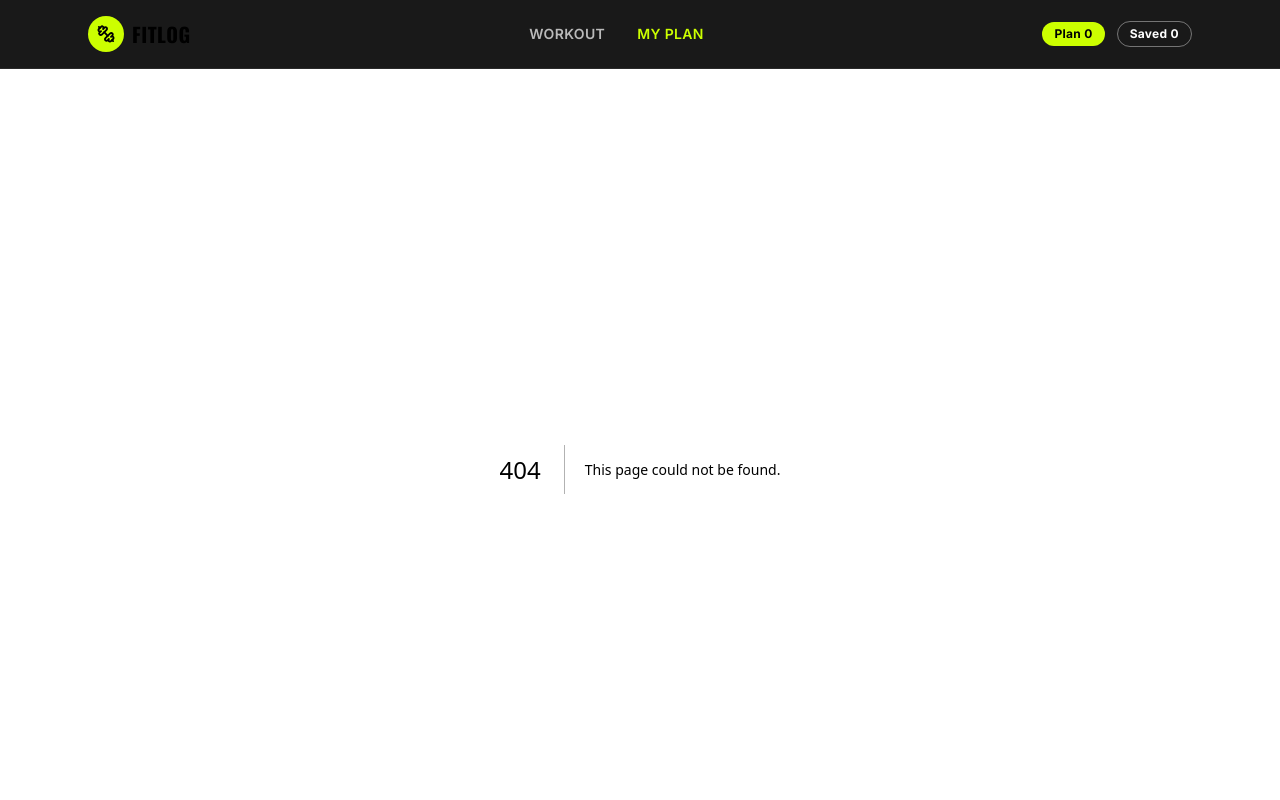
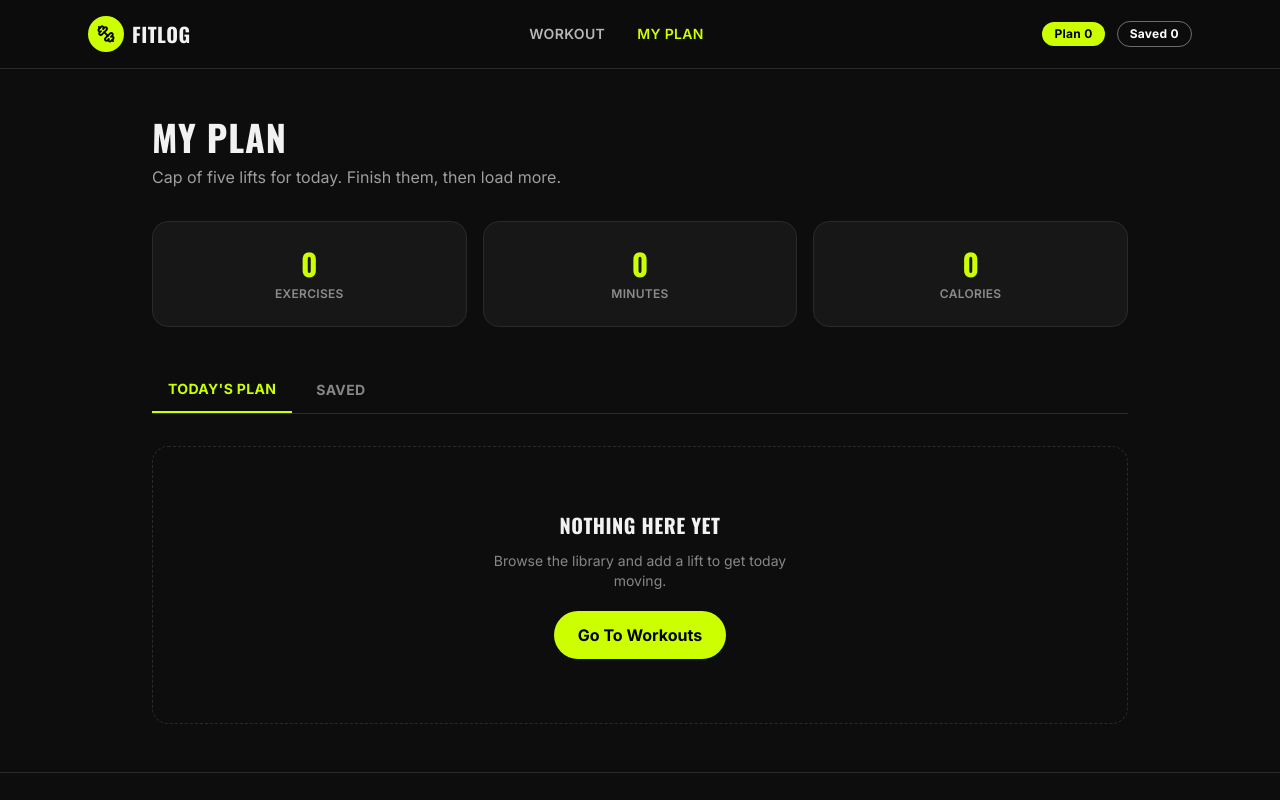
Before and after one commit to Armans07/fitlog, a Next.js app: page /my-plan in a window 1280 px wide. Before the commit this address had no page. Shown: the top 800 px of the page. Built offline with nearby package versions, Linux system fonts and the light colour scheme.

Commit message:
feat: add My Plan page with tabs, live stats, done and remove actions

```diff
--- /dev/null
+++ b/app/my-plan/page.js
@@ -0,0 +1,98 @@
+"use client";
+
+import { useState } from "react";
+import { usePlan } from "@/components/PlanProvider";
+import PlanWorkoutCard from "@/components/PlanWorkoutCard";
+import EmptyState from "@/components/EmptyState";
+
+export default function MyPlanPage() {
+  const [tab, setTab] = useState("plan");
+  const { plan, saved, loaded, removeFromPlan, removeFromSaved, toggleDone } =
+    usePlan();
+
+  const list = tab === "plan" ? plan : saved;
+
+  const totals = plan.reduce(
+    (acc, w) => {
+      acc.minutes += w.duration;
+      acc.calories += w.caloriesBurned;
+      return acc;
+    },
+    { minutes: 0, calories: 0 }
+  );
+
+  return (
+    <div className="mx-auto max-w-5xl px-4 py-12 sm:px-6">
+      <h1 className="font-display text-3xl font-bold uppercase tracking-wide sm:text-4xl">
+        My Plan
+      </h1>
+      <p className="mt-2 text-white/60">
+        Cap of five lifts for today. Finish them, then load more.
+      </p>
+
+      <div className="mt-8 grid grid-cols-3 gap-4">
+        <StatCard label="Exercises" value={plan.length} />
+        <StatCard label="Minutes" value={totals.minutes} />
+        <StatCard label="Calories" value={totals.calories} />
+      </div>
+
+      <div className="mt-10 flex gap-2 border-b border-line">
+        <TabButton active={tab === "plan"} onClick={() => setTab("plan")}>
+          Today&apos;s Plan
+        </TabButton>
+        <TabButton active={tab === "saved"} onClick={() => setTab("saved")}>
+          Saved
+        </TabButton>
+      </div>
+
+      <div className="mt-8 flex flex-col gap-4">
+        {!loaded ? (
+          <p className="py-16 text-center text-sm font-semibold uppercase tracking-wide text-white/50">
+            Loading workouts…
+          </p>
+        ) : list.length === 0 ? (
+          <EmptyState />
+        ) : (
+          list.map((workout) => (
+            <PlanWorkoutCard
+              key={workout.id}
+              workout={workout}
+              showDoneButton={tab === "plan"}
+              onToggleDone={toggleDone}
+              onRemove={tab === "plan" ? removeFromPlan : removeFromSaved}
+            />
+          ))
+        )}
+      </div>
+    </div>
+  );
+}
+
+function StatCard({ label, value }) {
+  return (
+    <div className="card flex flex-col items-center justify-center gap-1 py-6">
+      <span className="font-display text-3xl font-bold text-accent">
+        {value}
+      </span>
+      <span className="text-xs font-semibold uppercase tracking-wide text-white/50">
+        {label}
+      </span>
+    </div>
+  );
+}
+
+function TabButton({ active, onClick, children }) {
+  return (
+    <button
+      type="button"
+      onClick={onClick}
+      className={`px-4 py-3 text-sm font-bold uppercase tracking-wide transition ${
+        active
+          ? "border-b-2 border-accent text-accent"
+          : "text-white/50 hover:text-white"
+      }`}
+    >
+      {children}
+    </button>
+  );
+}
--- /dev/null
+++ b/components/EmptyState.js
@@ -0,0 +1,17 @@
+import Link from "next/link";
+
+export default function EmptyState() {
+  return (
+    <div className="flex flex-col items-center justify-center gap-3 rounded-2xl border border-dashed border-line py-16 text-center">
+      <h3 className="font-display text-xl font-bold uppercase tracking-wide">
+        Nothing Here Yet
+      </h3>
+      <p className="max-w-xs text-sm text-white/50">
+        Browse the library and add a lift to get today moving.
+      </p>
+      <Link href="/" className="btn-primary mt-2">
+        Go To Workouts
+      </Link>
+    </div>
+  );
+}
--- /dev/null
+++ b/components/PlanWorkoutCard.js
@@ -0,0 +1,82 @@
+"use client";
+
+import Link from "next/link";
+import Image from "next/image";
+import { Clock, Flame, Star, Check, X } from "lucide-react";
+
+export default function PlanWorkoutCard({
+  workout,
+  onRemove,
+  onToggleDone,
+  showDoneButton,
+}) {
+  return (
+    <div
+      className={`card flex flex-col gap-4 p-4 sm:flex-row sm:items-center ${
+        workout.done ? "opacity-50" : ""
+      }`}
+    >
+      <div className="relative h-20 w-full shrink-0 overflow-hidden rounded-xl bg-white/5 sm:w-28">
+        <Image
+          src={workout.image}
+          alt={workout.name}
+          fill
+          sizes="120px"
+          className="object-cover"
+        />
+      </div>
+
+      <div className="flex-1">
+        <h3 className="font-display text-base font-bold uppercase tracking-wide">
+          {workout.name}
+          {workout.done && (
+            <span className="ml-2 text-xs font-semibold text-accent">
+              DONE
+            </span>
+          )}
+        </h3>
+        <p className="text-sm text-white/50">{workout.equipment}</p>
+        <div className="mt-2 flex items-center gap-4">
+          <span className="stat-icon">
+            <Clock size={13} /> {workout.duration} min
+          </span>
+          <span className="stat-icon">
+            <Flame size={13} /> {workout.caloriesBurned} kcal
+          </span>
+          <span className="stat-icon">
+            <Star size={13} className="text-accent" /> {workout.rating}
+          </span>
+        </div>
+      </div>
+
+      <div className="flex shrink-0 flex-wrap items-center gap-2">
+        <Link
+          href={`/workout/${workout.id}`}
+          className="rounded-full border border-white/30 px-4 py-2 text-xs font-bold uppercase tracking-wide hover:bg-white/10"
+        >
+          View Details
+        </Link>
+
+        {showDoneButton && (
+          <button
+            type="button"
+            onClick={() => onToggleDone(workout.id)}
+            className="flex items-center gap-1 rounded-full bg-accent px-4 py-2 text-xs font-bold uppercase tracking-wide text-black hover:brightness-110"
+          >
+            <Check size={14} />
+            Mark As Done
+          </button>
+        )}
+
+        <button
+          type="button"
+          onClick={() => onRemove(workout.id)}
+          aria-label="Remove"
+          className="flex h-8 w-8 items-center justify-center rounded-full border border-white/30 hover:bg-white/10"
+        >
+          <X size={14} />
+        </button>
+      </div>
+    </div>
+  );
+}
```
